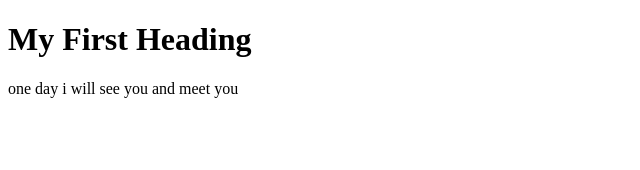
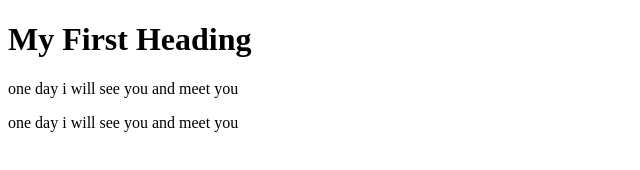
Before and after one commit to srinu76720/mavan, a plain HTML site: page index.html in a window 1280 px wide. Shown: the whole page, without its empty margins (0-640 px from the left). Drawn offline with Linux system fonts and the light colour scheme.

Commit message:
Update index.html

```diff
--- a/index.html
+++ b/index.html
@@ -4,6 +4,7 @@
 
 <h1>My First Heading</h1>
 <p>one day i will see you and meet you</p>
+<p>one day i will see you and meet you</p>
 
 </body>
 </html>
```
